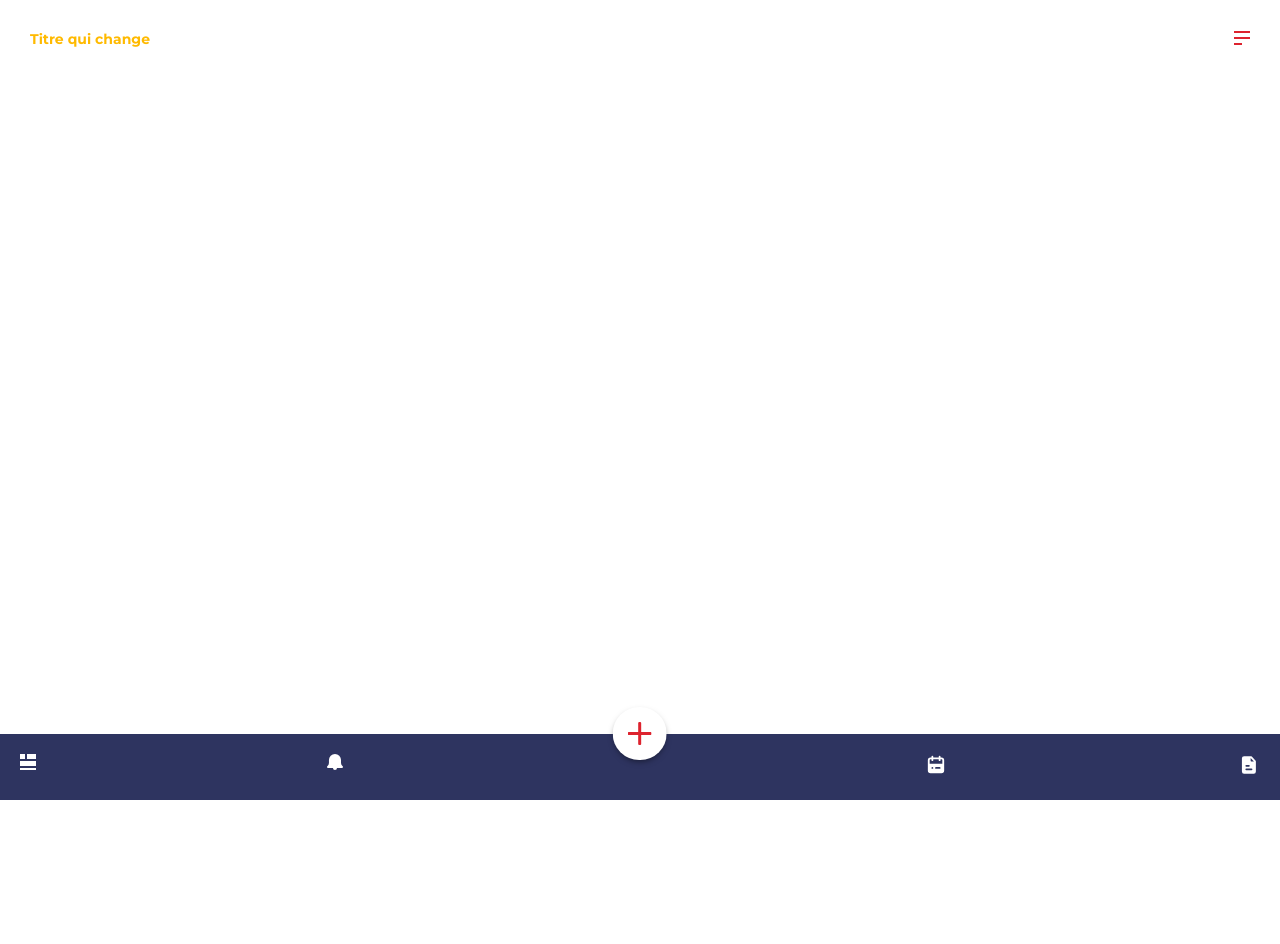
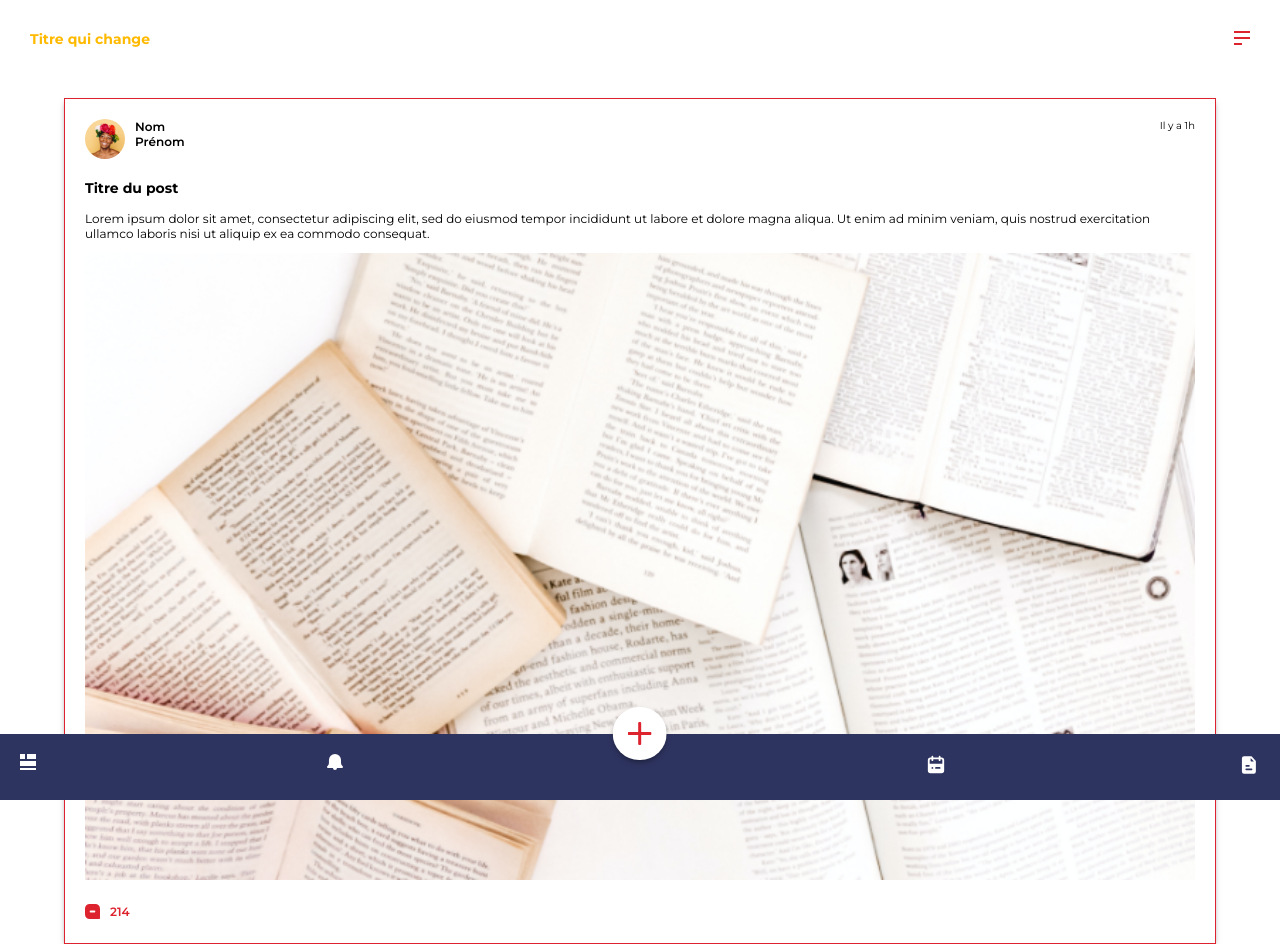
Before and after one commit to Y-Info/Nock-Client, a Vue app: page /alert in a window 1280 px wide. Before the commit the page ends 800 px from the top, so only its background shows below. Built offline with nearby package versions, Linux system fonts and the light colour scheme.

Commit message:
create page Alert

```diff
--- a/src/views/alert.vue
+++ b/src/views/alert.vue
@@ -2,6 +2,28 @@
     <div>
         <menuRight/>
         <menu-bottom/>
+        <div class="content">
+            <div class="marge">
+                <div class="userPost">
+                    <img src="../assets/img/profilUser.svg" alt="Photo de profil">
+                    <p class="name">Nom <br>Prénom</p>
+                    <p class="time">Il y a 1h</p>
+                </div>
+                <h3>Titre du post</h3>
+                <p>Lorem ipsum dolor sit amet, consectetur adipiscing elit, sed do eiusmod tempor incididunt ut labore
+                    et
+                    dolore magna aliqua. Ut enim ad minim veniam, quis nostrud exercitation ullamco laboris nisi ut
+                    aliquip
+                    ex ea commodo consequat.</p>
+                <img class="imagePost" src="../assets/img/imgAlert.png" alt="Image post Alert">
+                <div class="actionPost">
+                    <div class="comment">
+                        <img src="../assets/icons/comment.svg" alt="Icon commentaire">
+                        <span class="numberComment">214</span>
+                    </div>
+                </div>
+            </div>
+        </div>
     </div>
 </template>
 
@@ -18,5 +40,89 @@
 </script>
 
 <style lang="scss" scoped>
+    p {
+        font-size: 12px;
+    }
+    .content {
+        width: 90%;
+        background-color: #FFFFFF;
+        margin-left: auto;
+        margin-right: auto;
+        margin-top: 50px;
+        border: #DD232E 1px solid;
 
+        -webkit-box-shadow: 0 3px 6px -2px rgba(0, 0, 0, 0.5);
+        -moz-box-shadow: 0 3px 6px -2px rgba(0, 0, 0, 0.5);
+        box-shadow: 0 3px 6px -2px rgba(0, 0, 0, 0.5);
+
+        .marge {
+            padding: 20px;
+
+
+            .userPost {
+                border-radius: 5px;
+
+                img {
+                    display: inline-block;
+                    vertical-align: top;
+                    box-sizing: border-box;
+                    width: 40px;
+                    height: 40px;
+                }
+
+                .name {
+                    display: inline-block;
+                    vertical-align: top;
+                    box-sizing: border-box;
+                    width: 40%;
+                    margin: 0 10px;
+                    font-size: 12px;
+                    font-weight: 600;
+                }
+
+                .time {
+                    display: inline-block;
+                    vertical-align: top;
+                    box-sizing: border-box;
+                    width: calc(100% - (60px + 40%));
+                    margin: 0;
+                    font-size: 10px;
+                    font-weight: 400;
+                    text-align: right;
+                }
+            }
+            .imagePost{
+                width: 100%;
+            }
+
+            h3 {
+                margin-top: 20px;
+                font-size: 14px;
+            }
+
+            .actionPost {
+                margin-top: 20px;
+
+                .comment {
+                    img {
+                        width: 15px;
+                        display: inline-block;
+                        vertical-align: top;
+                        box-sizing: border-box;
+                    }
+
+                    span {
+                        display: inline-block;
+                        vertical-align: top;
+                        box-sizing: border-box;
+                        font-size: 12px;
+                        color: #DD232E;
+                        font-weight: 600;
+                        margin-left: 10px;
+                    }
+                }
+            }
+        }
+
+    }
 </style>
```
Also changed, not shown: src/assets/img/imgAlert.png (added).
